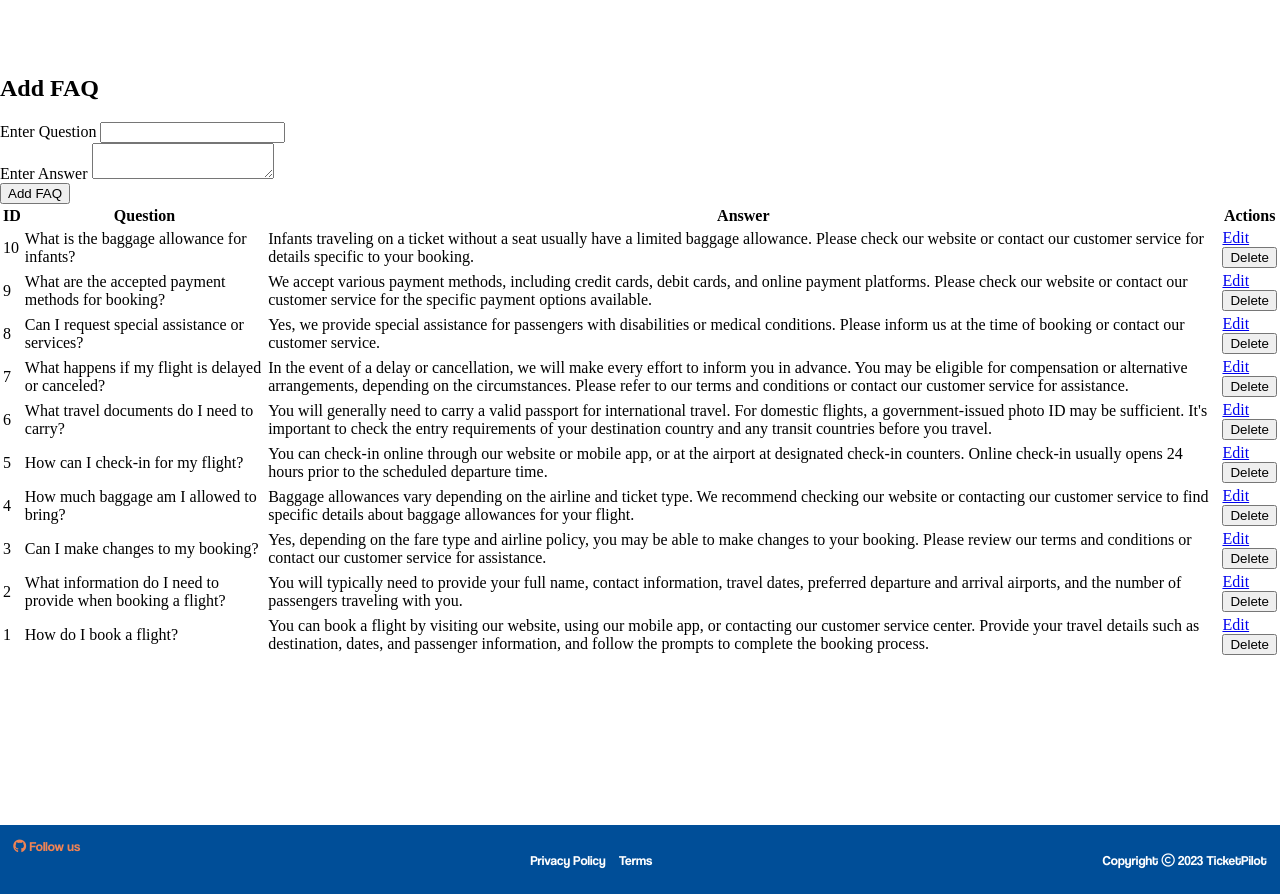
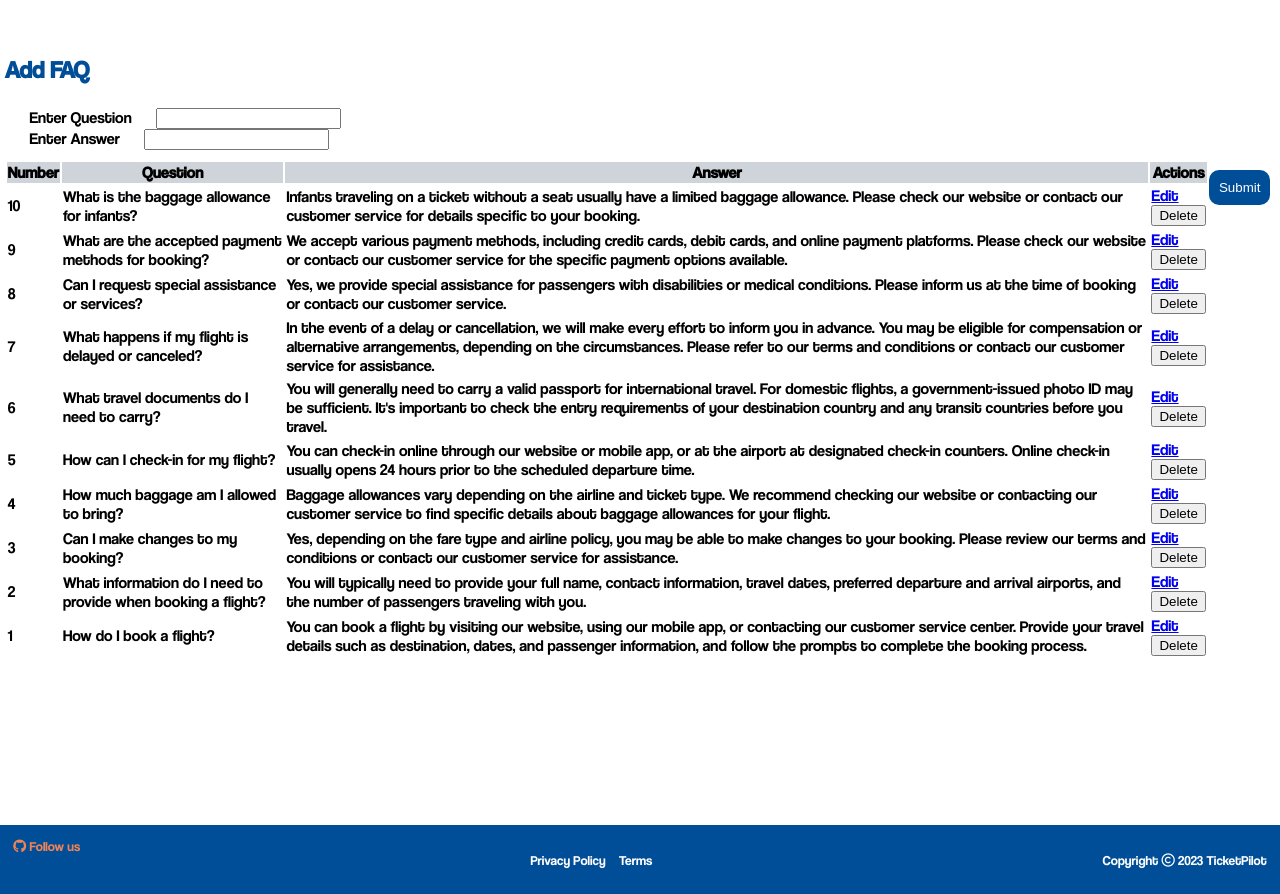
Before and after one commit to FEUP-LTW-2023/project-ltw05g07, a PHP site: page /pages/faq_add.php in a window 1280 px wide. Shown: the part 70-964 px from the top of the page. Run offline with PHP 8.4, Linux system fonts and the light colour scheme; data comes from the database, SQL or seed files in the repository; some libraries are stand-ins or nearby versions.

Commit message:
Css for create and faq pages 1st draft

```diff
--- a/css/forms.css
+++ b/css/forms.css
@@ -104,3 +104,138 @@ form * {
     width: 85%;
     margin: auto;
 }
+
+#faq {
+    margin-bottom: 50px;
+}
+
+#faq > header {
+    font-family: 'myFont';
+    justify-content: center;
+    text-align: center;
+    font-size: 30px;
+    color:#004E98;
+    margin-top: 50px;
+    margin-bottom: 25px;
+}
+
+.faq-row {
+    width: 100%;
+    display: block;
+    justify-content: center;
+    border-radius: 10px;
+    padding: 0.3em;
+    margin: 0.3em 0;
+    font-family: 'myFont';
+    background-color: #ced4da;
+}
+
+.faq-question {
+    font-size: 20px;
+    color: #004E98;
+    margin-bottom: 10px;
+}
+
+#create{
+    background-color: #ced4da;
+    border-radius: 10px;
+    padding: 50px;
+}
+
+#create > header{
+    width: 100%;
+    display: block;
+    justify-content: center;
+    border-radius: 10px;
+    padding: 0.3em;
+    margin: 0.3em 0;
+    font-family: 'myFont';
+    color:#004E98;
+}
+
+#create > form > input[type=text]{
+    border-radius: 10px;
+    width: 100%;
+    height: 25px;
+    padding: 12px 20px;
+    margin: 5px;
+    box-sizing: border-box;
+    border: 2px solid #ccc;
+    border-radius: 4px;
+    background-color: #f8f8f8;
+    resize: none;
+}
+
+#create > form > input[type=text]:focus{
+    border: 3px solid #555;
+}
+
+#create > form > button{
+    background-color: #004E98;
+    border: none;
+    color: white;
+    padding: 10px 10px;
+    text-decoration: none;
+    margin-top: 20px;
+    border-radius: 10px;
+    cursor: pointer;
+    float: right;
+}
+
+#create > form > button:hover{
+    background-color: #006dd3;
+}
+
+#faq-form{
+    width: 100%;
+    display: block;
+    justify-content: center;
+    border-radius: 10px;
+    padding: 0.3em;
+    margin: 0.3em 0;
+    font-family: 'myFont';
+}
+
+#faq-form > h1{
+    color:#004E98;
+}
+
+#faq-form > form{
+    width: 100%;
+    display: block;
+    justify-content: center;
+    border-radius: 10px;
+    padding: 0.3em;
+    margin: 0.3em 0;
+    font-family: 'myFont';
+}
+
+#faq-form > form > input[type=submit]{
+    background-color: #004E98;
+    border: none;
+    color: white;
+    padding: 10px 10px;
+    text-decoration: none;
+    margin-top: 20px;
+    border-radius: 10px;
+    cursor: pointer;
+    float:inline-end;
+}
+
+#faq-form > form > .form-group > label{
+    border: none;
+    padding: 20px;
+    text-decoration: none;
+    border-radius: 10px;
+}
+
+#faq-form > table >tbody{
+    text-align: left;
+    padding: 8px;
+}
+
+
+#faq-form > table >thead{
+    background-color: #ced4da;
+    text-decoration: none;
+}
--- a/pages/faq_add.php
+++ b/pages/faq_add.php
@@ -5,15 +5,10 @@ require_once('../database/faq.php');
 
 common_header();
 ?>
-    <section id = "faq_form">
-        <div class="container" style="margin-top: 50px; margin-bottom: 50px;">
-        <div class="row">
-            <div class="offset-md-3 col-md-6">
-                <h1 class="text-center">Add FAQ</h1>
-
+    <section id = "faq-form">
+        <h1>Add FAQ</h1>
 
         <form method="POST" action="../actions/action_faq_add.php">
-
 
             <div class="form-group">
                 <label>Enter Question</label>
@@ -23,20 +18,16 @@ common_header();
 
             <div class="form-group">
                 <label>Enter Answer</label>
-                        <textarea name="answer" id="answer" class="form-control" required></textarea>
+                <input type="text" name="answer" class="form-control" required />
             </div>
 
 
-                    <input type="submit" name="submit" class="btn btn-info" value="Add FAQ" />
+            <input type="submit" name="submit" class="btn btn-info" value="Submit" />
         </form>
-            </div>
-        </div>
-        <div class="row">
-        <div class="offset-md-2 col-md-8">
-            <table class="table table-bordered">
+        <table>
             <thead>
                 <tr>
-                        <th>ID</th>
+                    <th>Number</th>
                     <th>Question</th>
                     <th>Answer</th>
                     <th>Actions</th>
@@ -53,21 +44,18 @@ common_header();
                             <td><?php echo $faq["question"]; ?></td>
                             <td><?php echo $faq["answer"]; ?></td>
                             <td>
-                            <a href="faq_edit.php?id=<?php echo $faq['id']; ?>" class="btn btn-warning btn-sm">
+                            <a  href="faq_edit.php?id=<?php echo $faq['id']; ?>" class="button">
                                 Edit
                             </a>
                             <form method="POST" action="/../actions/action_faq_delete.php" onsubmit="return confirm('Are you sure you want to delete this FAQ ?');">
                                 <input type="hidden" name="id" value="<?php echo $faq['id']; ?>" required />
-                                <input type="submit" value="Delete" class="btn btn-danger btn-sm" />
+                                <input type="submit" value="Delete" class = "button"/>
                             </form>
                             </td>
                         </tr>
                 <?php endforeach; ?>
             </tbody>
         </table>
-            </div>
-        </div>
-    </div>
     </section>
     <script>
     window.addEventListener("load", function () {
```
Also changed, not shown: css/faq.css (deleted, +0 -89 lines), packages.txt (added, +13 -0 lines), pages/faq.php (+13 -25 lines). Lines whose indentation alone changed are shown as unchanged.
